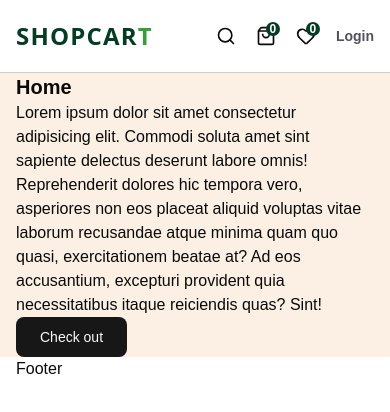
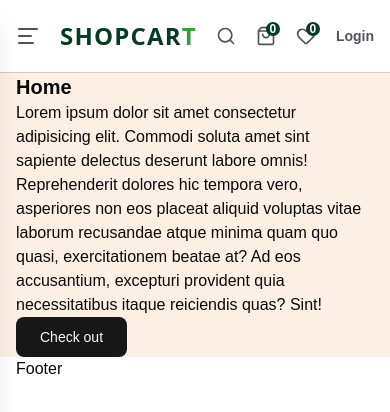
Before and after one commit to TalhaSiddiquee1/ecommerce-shop-web, a Next.js app: page / in a window 390 px wide. Shown: the top 412 px of the page. Built offline with nearby package versions, Linux system fonts and the light colour scheme.

Commit message:
more update

```diff
--- a/components/Header.tsx
+++ b/components/Header.tsx
@@ -6,16 +6,18 @@
 import CartIcon from './CartIcon';
 import FavoriteButton from './FavoriteButton';
 import SignIn from './SignIn';
+import MobileMenu from './MobileMenu';
 
 const Header = () => {
   return (
     <header className="bg-white py-5 border-b border-b-black/20">
-      <Container className="flex items-center justify-between">
-        <div>
+      <Container className="flex items-center justify-between text-shop-light-color">
+        <div className="w-auto md:w-1/3 flex items-center gap-2.5 justify-start md:gap-0">
+          <MobileMenu />
           <Logo />
         </div>
         <HeaderMenu />
-        <div className="w-auto md:1/3 flex items-center justify-end gap-5">
+        <div className="w-auto md:w-1/3 flex items-center justify-end gap-5">
           <SearchBar />
           <CartIcon />
           <FavoriteButton />
--- a/components/MobileMenu.tsx
+++ b/components/MobileMenu.tsx
@@ -1,9 +1,20 @@
-import React from 'react'
+"use client";
+import { AlignLeft } from 'lucide-react'
+import React, { useState } from 'react'
+import SideMenu from './SideMenu';
 
 const MobileMenu = () => {
+    const [isSidebarOpen, setIsSidebarOpen] = useState(false);
   return (
-    <div>MobileMenu</div>
-  )
+    <>
+      <button onClick={() => setIsSidebarOpen(!isSidebarOpen)}>
+        <AlignLeft className="hover:text-shop-dark-color hoverEffect md:hidden hover:cursor-pointer" />
+      </button>
+      <div className='md:hidden'>
+        <SideMenu isOpen={isSidebarOpen} onClose={() => setIsSidebarOpen(false)} />
+      </div>
+    </>
+  );
 }
 
 export default MobileMenu
--- /dev/null
+++ b/components/SideMenu.tsx
@@ -0,0 +1,23 @@
+import React from 'react';
+import Logo from './Logo';
+interface SidebarProps {
+  isOpen: boolean;
+  onClose: () => void;
+}
+
+const SideMenu: React.FC<SidebarProps> = ({ isOpen, onClose }) => {
+  return (
+    <div
+      className={`fixed inset-y-0 h-screen left-0 z-50 w-full bg-black/50 shadow-xl ${isOpen ? 'translate-x-0' : '-translate-x-full'} hoverEffect`}
+    >
+      <div className='min-w-72 max-w-96 bg-black h-screen p-10 border-r border-r-shop-light-green flex flex-col gap-6'>
+        <div>
+            <Logo className='text-white'/>
+        </div>
+        <div></div>
+      </div>
+    </div>
+  );
+};
+
+export default SideMenu;
```
